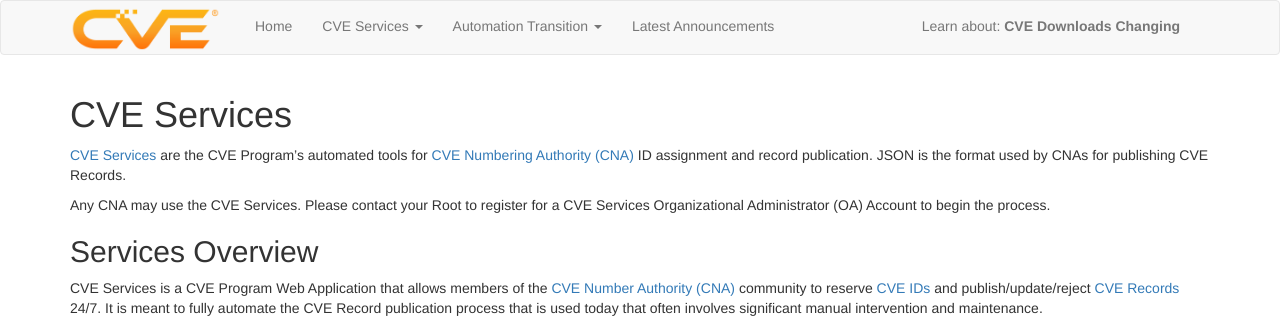
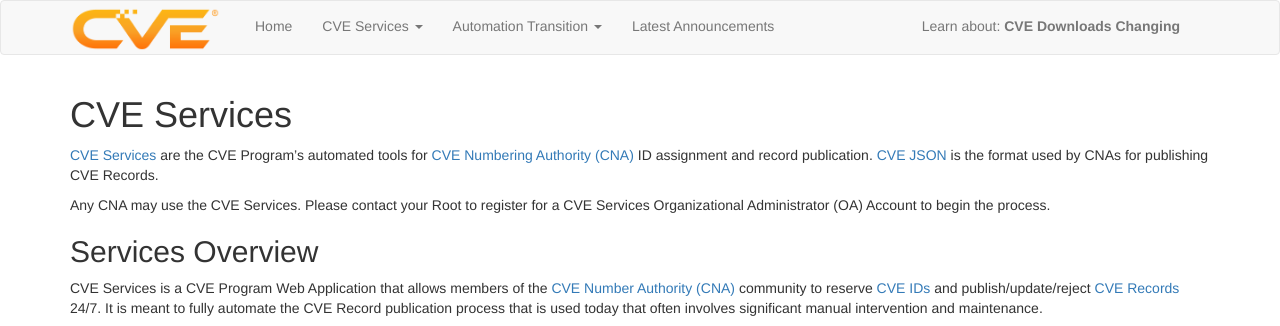
Before and after one commit to CVEProject/cveproject.github.io, a Jekyll site: the page built from automation-cve-services.md, in a window 1280 px wide. Shown: the top 326 px of the page. Built offline with Jekyll 4.4.1, drawn with Linux system fonts in a browser that asks for light colours; nearby versions of some CDN libraries.

Commit message:
Update automation-cve-services.md
Add 1 link to intro

```diff
--- a/automation-cve-services.md
+++ b/automation-cve-services.md
@@ -3,7 +3,7 @@ title: CVE Services
 layout: page
 ---
 
-[CVE Services](https://github.com/CVEProject/cve-services) are the CVE Program’s automated tools for [CVE Numbering Authority (CNA)](https://www.cve.org/ProgramOrganization/CNAs) ID assignment and record publication. JSON is the format used by CNAs for publishing CVE Records.
+[CVE Services](https://github.com/CVEProject/cve-services) are the CVE Program’s automated tools for [CVE Numbering Authority (CNA)](https://www.cve.org/ProgramOrganization/CNAs) ID assignment and record publication. [CVE JSON](https://cveproject.github.io/automation-cve-services#json-overview) is the format used by CNAs for publishing CVE Records.
 
 Any CNA may use the CVE Services. Please contact your Root to register for a CVE Services Organizational Administrator (OA) Account to begin the process.
 
```
